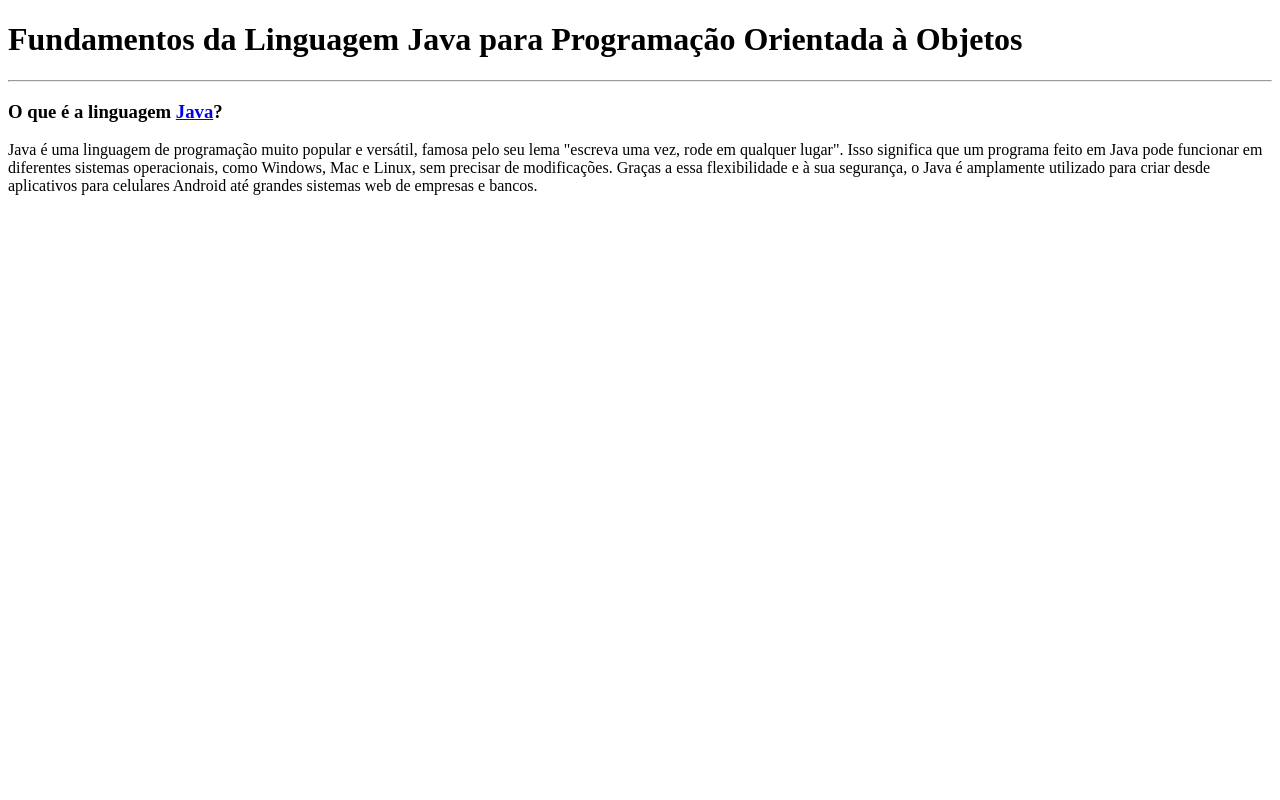
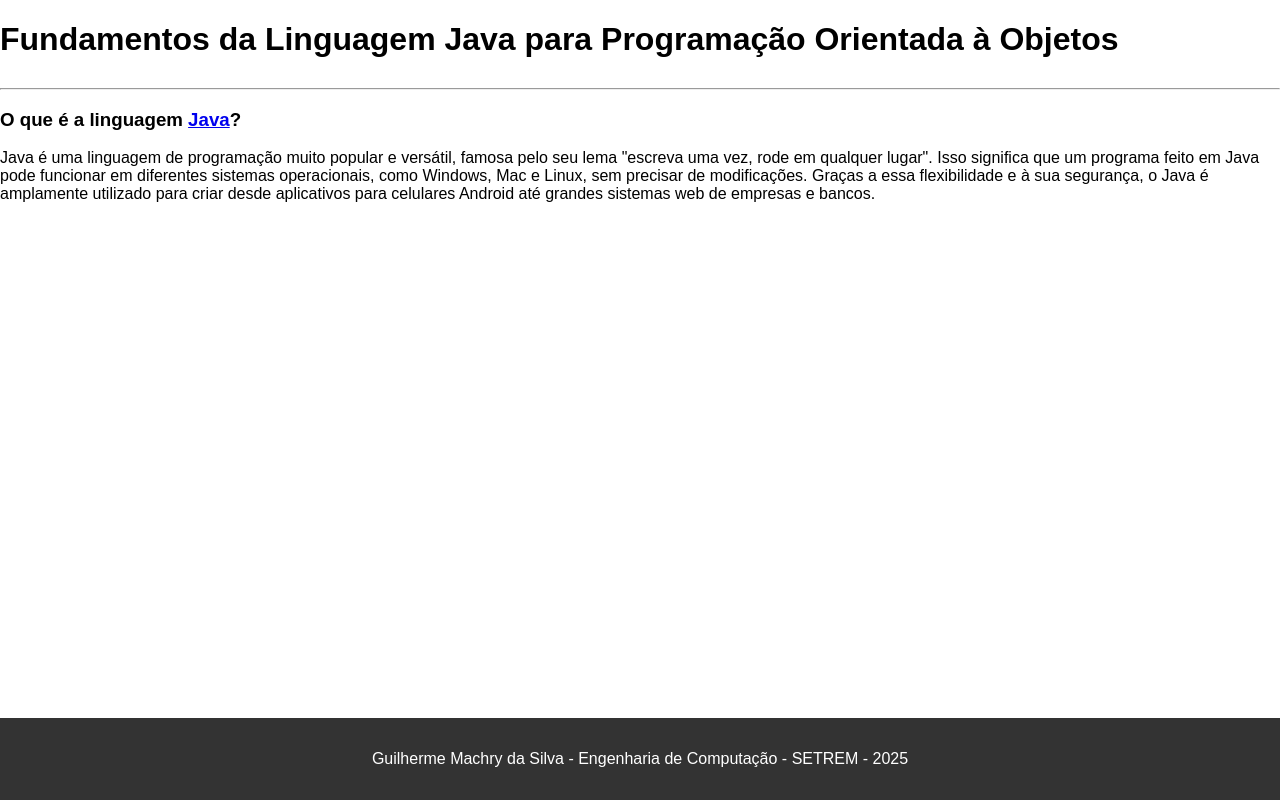
Before and after one commit to GuilhermeMachry/Projeto-HTML-POO, a plain HTML site: page index.html in a window 1280 px wide. Drawn offline with Linux system fonts and the light colour scheme.

Commit message:
Adicionado Footer e CSS simples, renomeado de app.css para style.css

```diff
--- a/index.html
+++ b/index.html
@@ -4,13 +4,24 @@
 
     <head>
         <title>Projeto HTML POO</title>
+        <link rel="stylesheet" href="style.css">
     </head>
     <body>
-    <!--Título da Página-->
+        <header>
+
+        </header>
             <h1>Fundamentos da Linguagem Java para Programação Orientada à Objetos</h1>
+        <main>
             <hr>
             <h3>O que é a linguagem <a href="https://www.java.com/pt-BR/" target="_blank" title="Ir para o site Java">Java</a>?</h3>
+
             <p>Java é uma linguagem de programação muito popular e versátil, famosa pelo seu lema "escreva uma vez, rode em qualquer lugar". Isso significa que um programa feito em Java pode funcionar em diferentes sistemas operacionais, como Windows, Mac e Linux, sem precisar de modificações. Graças a essa flexibilidade e à sua segurança, o Java é amplamente utilizado para criar desde aplicativos para celulares Android até grandes sistemas web de empresas e bancos.</p>
+        </main>
+
+        <footer>
+            <p>Guilherme Machry da Silva - Engenharia de Computação - SETREM - 2025</p>
+        </footer>
+
     </body>
 
 </html>
--- /dev/null
+++ b/style.css
@@ -0,0 +1,25 @@
+html {
+    /* Good practice to reset default browser spacing */
+    margin: 0;
+    padding: 0;
+}
+
+body {
+    display: flex;
+    flex-direction: column;
+    min-height: 100vh; /* <-- THE KEY CHANGE IS HERE */
+    margin: 0; /* Remove default body margin */
+    font-family: sans-serif;
+}
+
+main {
+    flex-grow: 1; /* This makes the main content area expand and push the footer down */
+}
+
+/* Your other styles for header, footer, etc. can remain the same */
+footer {
+    background-color: #333; /* Example from your image */
+    color: white;
+    padding: 1rem;
+    text-align: center;
+}
```
Lines whose indentation alone changed are shown as unchanged.
